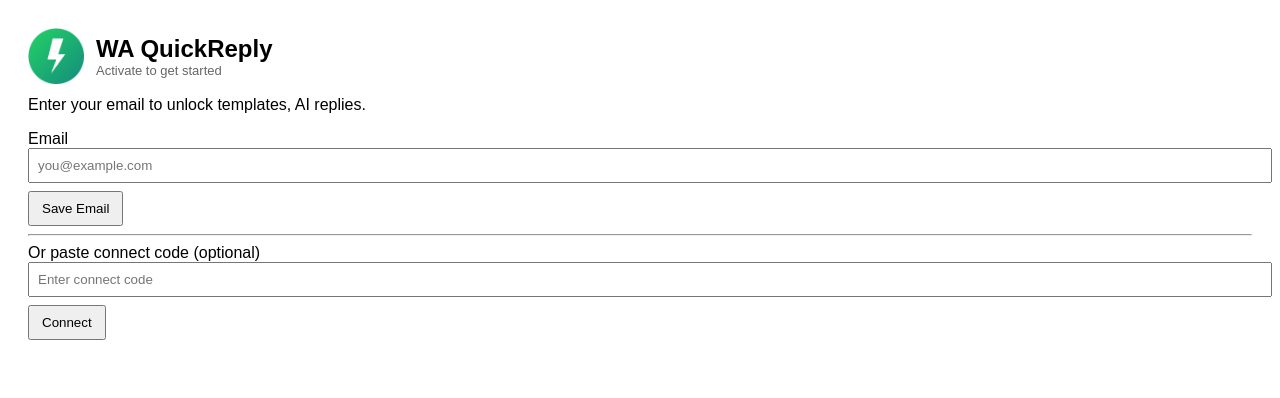
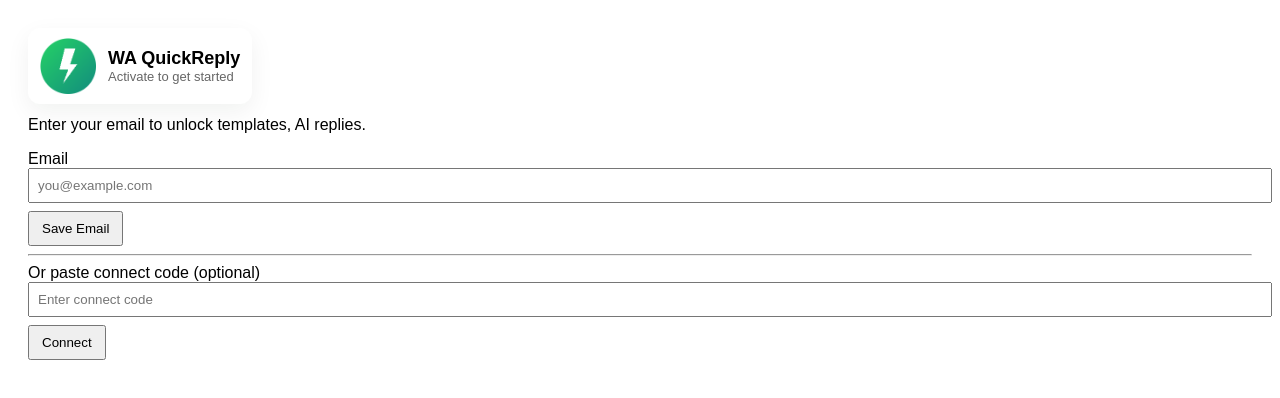
Before and after one commit to Daniel2Okpara/whatsapp-quickreply, a browser extension: page options.html in a window 1280 px wide. Drawn offline with Linux system fonts and the light colour scheme.

```diff
--- a/options.html
+++ b/options.html
@@ -12,10 +12,12 @@
 </head>
 <body>
   <div style="display:flex; align-items:center; gap:12px;">
-    <img src="icons/icon128.png" alt="WA QuickReply" style="width:56px;height:56px;border-radius:10px;" />
-    <div>
-      <h2 style="margin:0;">WA QuickReply</h2>
-      <div style="color:#666; font-size:13px;">Activate to get started</div>
+    <div style="display:flex; align-items:center; gap:12px; background: #fff; padding:10px 12px; border-radius:12px; box-shadow: 0 8px 24px rgba(10, 40, 20, 0.06);">
+      <img src="icons/icon128.png" alt="WA QuickReply" style="width:56px;height:56px;border-radius:12px;object-fit:cover;" />
+      <div>
+        <h2 style="margin:0; font-size:18px;">WA QuickReply</h2>
+        <div style="color:#666; font-size:13px;">Activate to get started</div>
+      </div>
     </div>
   </div>
   <p style="margin-top:12px;">Enter your email to unlock templates, AI replies.</p>
```
Also changed, not shown: content.js (+7 -2 lines).
